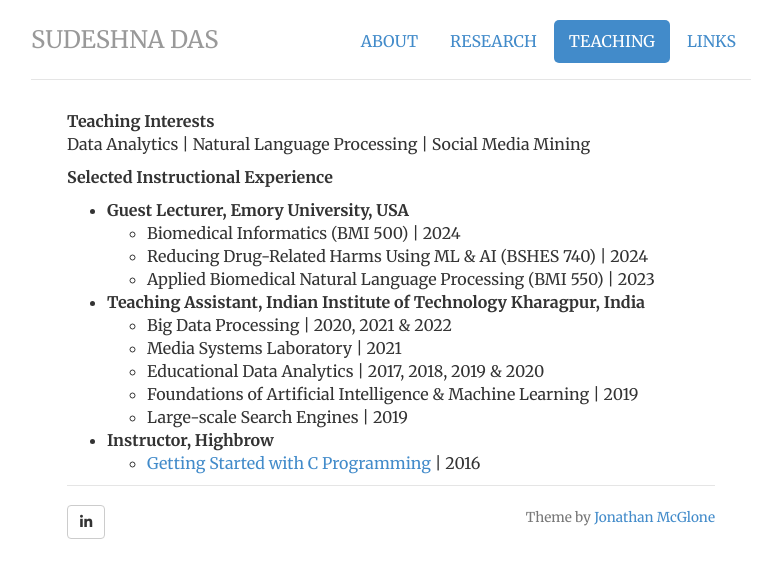
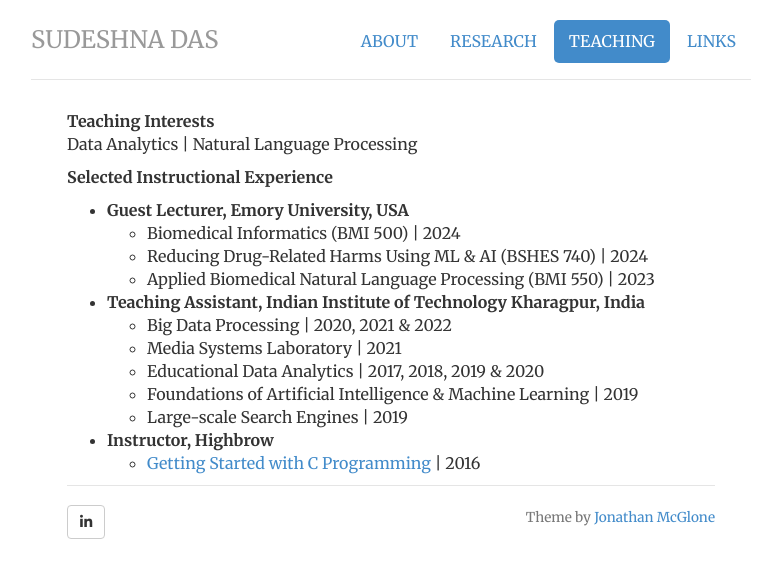
Before and after one commit to das-sudeshna/das-sudeshna.github.io, a Jekyll site: the page built from teaching/index.html, in a window 1280 px wide. Shown: the top 578 px of the page, without its empty margins (249-1016 px from the left). Built offline with Jekyll 4.4.1, drawn with Linux system fonts in a browser that asks for light colours; nearby versions of some CDN libraries.

Commit message:
Update index.html

```diff
--- a/teaching/index.html
+++ b/teaching/index.html
@@ -11,7 +11,7 @@ description: Teaching profile of Sudeshna Das, Postdoctoral Fellow (Biomedical I
   <div class="cv">
 
     <p><strong>Teaching Interests</strong><br>
-	Data Analytics | Natural Language Processing | Social Media Mining
+	Data Analytics | Natural Language Processing
 
     <p><strong>Selected Instructional Experience</strong><br>
 	<ul>
```
